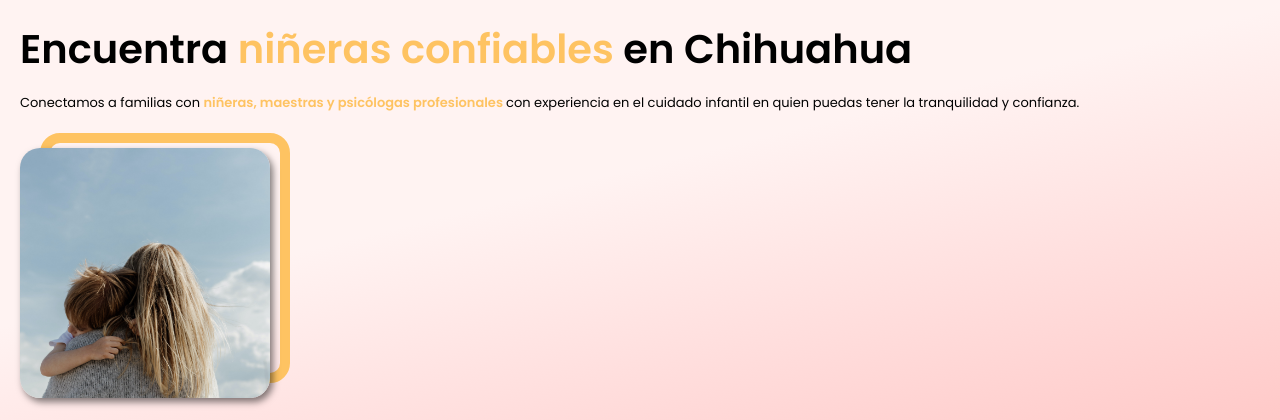
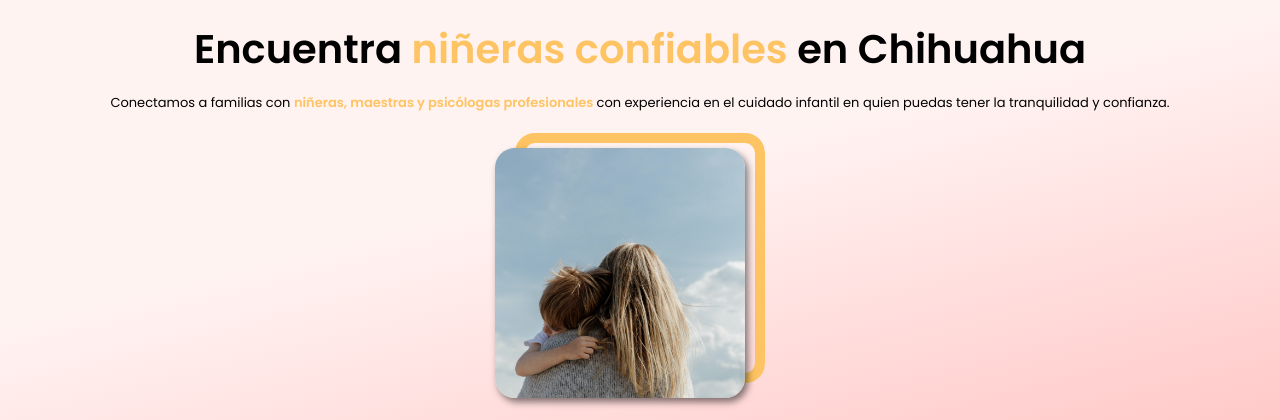
Before and after one commit to Camoralesh27/nounous_v3, a website: page index.html in a window 1280 px wide. Shown: the part 75-495 px from the top of the page. Drawn offline with Linux system fonts and the light colour scheme.

Commit message:
centrando contenido

```diff
--- a/src/scss/ui/header/_hero.scss
+++ b/src/scss/ui/header/_hero.scss
@@ -9,11 +9,13 @@
 
     &__heading {
         font-weight: 600;
+        text-align: center;
     }
 
     &__text {
         font-size: 1.3rem;
         line-height: 1.5;
+        text-align: center;
     }
 
     &__highlight {
@@ -22,7 +24,7 @@
     }
 
     &__boximg {
-        margin: 2rem 0 4rem 0;
+        margin: 2rem auto 4rem auto;
         position: relative;
         max-height: 32rem;
     }
```
Also changed, not shown: build/css/app.css, 1 other file.
